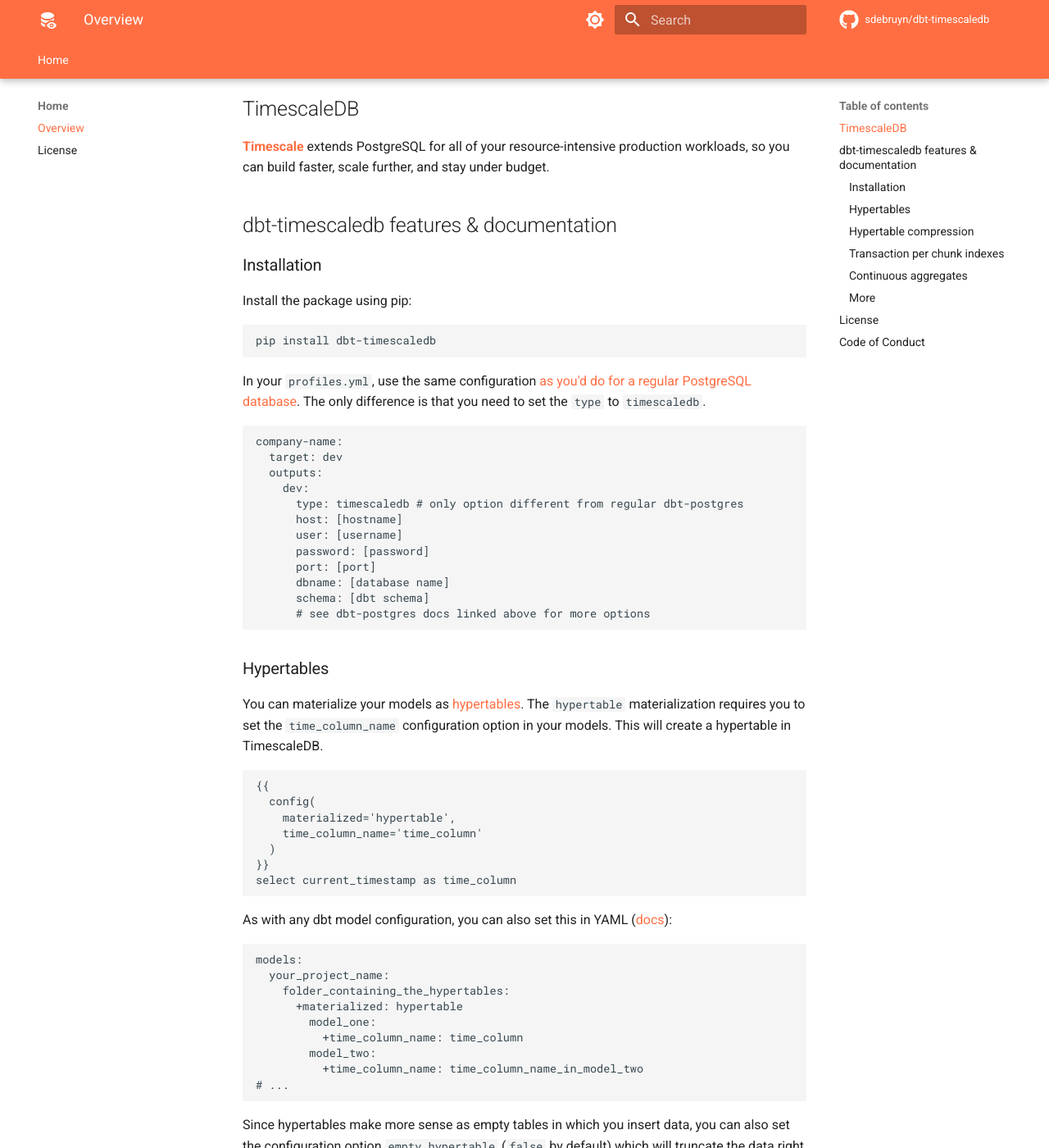
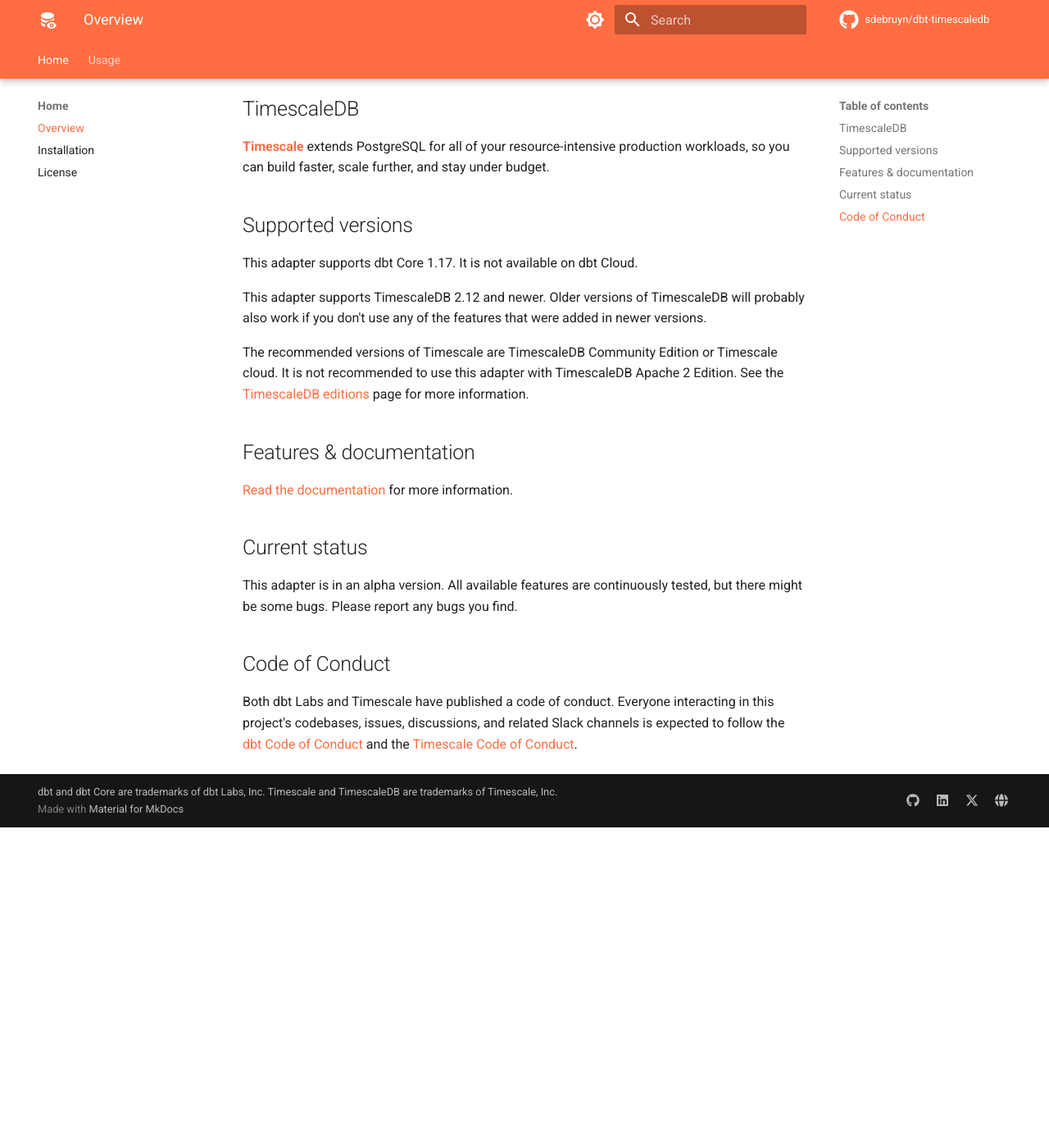
Before and after one commit to sdebruyn/dbt-timescaledb, an MkDocs documentation site: the page built from docs/index.md, in a window 1280 px wide and 1400 px high, scrolled down 674 px. Shown: the whole window at 82% size. Built offline with MkDocs 1.6.1 and Material for MkDocs 9.7.7, drawn with Linux system fonts in a browser that asks for light colours; plug-ins that fetch from the network failed and are left out; comment, search, counter and statistics services are not loaded; after the commit the page ends 1683 px from its top, so only the background shows below that; some of the changed text lies outside the part shown.

Commit message:
publish docs

````diff
--- a/.pre-commit-config.yaml
+++ b/.pre-commit-config.yaml
@@ -5,6 +5,7 @@
       - id: trailing-whitespace
       - id: end-of-file-fixer
       - id: check-yaml
+        args: ['--unsafe']
       - id: check-added-large-files
       - id: check-json
       - id: check-ast
--- a/README.md
+++ b/README.md
@@ -17,161 +17,22 @@
 
 **[Timescale](https://www.timescale.com/)** extends PostgreSQL for all of your resource-intensive production workloads, so you can build faster, scale further, and stay under budget.
 
-## dbt-timescaledb features & documentation
+## Supported versions
 
-### Installation
+This adapter supports dbt Core 1.17. It is not available on dbt Cloud.
 
-Install the package using pip:
+This adapter supports TimescaleDB 2.12 and newer. Older versions of TimescaleDB will probably also work if you don't use any of the features that were added in newer versions.
 
-```bash
-pip install dbt-timescaledb
-```
+The recommended versions of Timescale are TimescaleDB Community Edition or Timescale cloud. It is not recommended to use this adapter with TimescaleDB Apache 2 Edition. See the [TimescaleDB editions](https://docs.timescale.com/about/latest/timescaledb-editions/) page for more information.
 
-In your `profiles.yml`, use the same configuration [as you'd do for a regular PostgreSQL database](https://docs.getdbt.com/docs/core/connect-data-platform/postgres-setup#profile-configuration). The only difference is that you need to set the `type` to `timescaledb`.
+## Features & documentation
 
-```yaml
-company-name:
-  target: dev
-  outputs:
-    dev:
-      type: timescaledb # only option different from regular dbt-postgres
-      host: [hostname]
-      user: [username]
-      password: [password]
-      port: [port]
-      dbname: [database name]
-      schema: [dbt schema]
-      # see dbt-postgres docs linked above for more options
-```
+[Read the documentation](https://dbt-timescaledb.debruyn.dev/) for more information.
 
-### Hypertables
+## Current status
 
-You can materialize your models as [hypertables](https://docs.timescale.com/use-timescale/latest/hypertables/about-hypertables/). The `hypertable` materialization requires you to set the `time_column_name` configuration option in your models. This will create a hypertable in TimescaleDB.
-
-```sql
-{{
-  config(
-    materialized='hypertable',
-    time_column_name='time_column'
-  )
-}}
-select current_timestamp as time_column
-```
-
-As with any dbt model configuration, you can also set this in YAML ([docs](https://docs.getdbt.com/reference/model-configs)):
-
-```yaml
-models:
-  your_project_name:
-    folder_containing_the_hypertables:
-      +materialized: hypertable
-        model_one:
-          +time_column_name: time_column
-        model_two:
-          +time_column_name: time_column_name_in_model_two
-# ...
-```
-
-Since hypertables make more sense as empty tables in which you insert data, you can also set the configuration option `empty_hypertable` (`false` by default) which will truncate the data right after creating the table and right before converting it into a hypertable.
-
-All [other TimescaleDB hypertable configuration options](https://docs.timescale.com/api/latest/hypertable/create_hypertable/#optional-arguments) are supported through model configuration as well:
-
-* `time_column_name`
-* `partitioning_column`
-* `number_partitions`
-* `chunk_time_interval`
-* `create_default_indexes` (boolean)
-* `partitioning_func`
-* `associated_schema_name`
-* `associated_table_prefix`
-* `time_partitioning_func`
-* `replication_factor`
-* `data_nodes` (list of strings)
-* `distributed` (boolean)
-
-### Hypertable compression
-
-You can also configure [hypertable compression](https://docs.timescale.com/use-timescale/latest/compression/about-compression/) options:
-
-```sql
-{{
-  config(
-    materialized='hypertable',
-    time_column_name='time_column',
-    compression={
-      after='1 day',
-    }
-  )
-}}
-select current_timestamp as time_column
-```
-
-or YAML examples:
-
-```yaml
-models:
-  your_project_name:
-    folder_containing_the_hypertables:
-      +materialized: hypertable
-      +compression: false # same as leaving this out, default value
-        model_one:
-          +time_column_name: time_column
-          +compression:
-            after: interval '1 day'
-        model_two:
-          +time_column_name: time_column_name_in_model_two
-          +compression:
-            after: interval '1 hour'
-            chunk_time_interval: 1 day
-            orderby: 'another_column'
-            segmentby: ['column_one', 'column_two']
-# ...
-```
-
-The following compression options ([docs for compression](https://docs.timescale.com/api/latest/compression/alter_table_compression/) and docs for [compression policy](https://docs.timescale.com/api/latest/compression/add_compression_policy/#add_compression_policy)) are supported:
-
-* `orderby` (string)
-* `segmentby` (list of strings)
-* `chunk_time_interval` (the actual interval, not prefixed with "interval")
-* `after` (interval or integer depending on your time column): **required**
-* `schedule_interval` (interval)
-* `initial_start`
-* `timezone`
-
-### Transaction per chunk indexes
-
-You can create [transaction per chunk indexes](https://docs.timescale.com/api/latest/hypertable/create_index/) by setting the optional boolean `transaction_per_chunk` in the [index configuration](https://docs.getdbt.com/reference/resource-configs/postgres-configs#indexes), similar to the `unique` setting.
-
-### Continuous aggregates
-
-There is support for `continuous_aggregate` materialization. This materialization will create a continuous aggregate in TimescaleDB.
-
-```sql
-{{
-  config(
-    materialized='continuous_aggregate',
-  )
-}}
-select
-    count(*),
-    time_bucket(interval '1 day', time_column) as bucket
-from {{ ref('a_hypertable') }}
-group by 2
-```
-
-### More
-
-Feel free to request things you're interested in by creating an [issue](https://github.com/sdebruyn/dbt-timescaledb/issues).
-
-The following things are planned:
-
-* Continuous aggregate policies
-* Continuous aggregate compression
-
-## License
-
-MIT License. See [LICENSE](https://dbt-timescaledb.debruyn.dev/license/) for full details.
+This adapter is in an alpha version. All available features are continuously tested, but there might be some bugs. Please report any bugs you find.
 
 ## Code of Conduct
 
-Everyone interacting in the dbt project's codebases, issue trackers, chat rooms, and mailing lists is expected to follow the [dbt Code of Conduct](https://community.getdbt.com/code-of-conduct).
+Both dbt Labs and Timescale have published a code of conduct. Everyone interacting in this project's codebases, issues, discussions, and related Slack channels is expected to follow the [dbt Code of Conduct](https://community.getdbt.com/code-of-conduct) and the [Timescale Code of Conduct](https://www.timescale.com/code-of-conduct).
--- /dev/null
+++ b/docs/usage/compression.md
@@ -0,0 +1,75 @@
+# Compression
+
+Compression is one of the key features of TimescaleDB and can speed up queries while drastically reducing storage requirements.
+
+!!! info
+    Consult the [Timescale docs](https://docs.timescale.com/use-timescale/latest/compression/about-compression/) to learn more about compression.
+
+!!! note "Hypertables only for now"
+    For now, compression is only available on hypertables. Support for continuous aggregates will be added later.
+
+## Usage
+
+Compression is a configuration option for hypertables. The only required argument is `after`, referring to the time interval after which compression should be applied. This can be an interval or an integer depending on the data type of your time column.
+
+=== "SQL"
+
+    ```sql+jinja title="models/my_hypertable.sql"
+    {{
+      config(
+        materialized='hypertable',
+        time_column_name='time_column',
+        compression={
+          after="interval '1 day'",
+        }
+      )
+    }}
+    select current_timestamp as time_column
+    ```
+
+=== "YAML"
+
+    ```yaml title="dbt_project.yml"
+    models:
+      your_project_name:
+        folder_containing_the_hypertables:
+          +materialized: hypertable
+          +compression: false # (1)!
+            model_one:
+              +time_column_name: time_column
+              +compression:
+                after: interval '1 day'
+            model_two:
+              +time_column_name: time_column_name_in_model_two
+              +compression:
+                after: interval '1 hour'
+                chunk_time_interval: 1 day
+                orderby: 'another_column'
+                segmentby: ['column_one', 'column_two']
+    # ...
+    ```
+
+    1. This is the default value and the same as leaving out the `compression` key entirely.
+
+## Configuration options
+
+The `after` option from the compression policy settings is the only required option.
+
+### Compression settings
+
+* `orderby` (string)
+* `segmentby` (list of strings)
+* `chunk_time_interval` (the actual interval, not prefixed with "interval")
+
+!!! info
+    Consult the [Timescale docs](https://docs.timescale.com/api/latest/compression/alter_table_compression/) for more information on these settings.
+
+### Compression policy settings
+
+* `after` (interval or integer depending on your time column)
+* `schedule_interval` (interval)
+* `initial_start`
+* `timezone`
+
+!!! info
+    Consult the [Timescale docs](https://docs.timescale.com/api/latest/compression/add_compression_policy/#add_compression_policy) for more information on these settings.
--- /dev/null
+++ b/docs/usage/continuous-aggregates.md
@@ -0,0 +1,36 @@
+# Continuous aggregates
+
+Continuous aggregates are the reason that this adapter exists. With this adapter, you can use dbt to manage your continuous aggregates and their configuration.
+
+!!! info
+    Consult the [Timescale docs](https://docs.timescale.com/use-timescale/latest/hypertables/about-hypertables/) for more information on continuous aggregates.
+
+!!! tip "Materialized views"
+    dbt-postgres 1.6 added support for [materialized views](https://docs.getdbt.com/docs/build/materializations#materialized-view). This feature is **also still available** in this adapter. The main difference between materialized views and continuous aggregates is that continuous aggregates are automatically refreshed (based on a policy) by TimescaleDB, while materialized views are refreshed manually or when you run `dbt run`.
+
+## Usage
+
+To use continuous aggregates, you need to set the `materialized` config to `continuous_aggregate`.
+
+=== "SQL"
+
+    ```sql+jinja hl_lines="2" title="models/my_aggregate.sql"
+    {{
+      config(materialized='continuous_aggregate')
+    }}
+    select
+        count(*),
+        time_bucket(interval '1 day', time_column) as bucket
+    from {{ source('a_hypertable') }}
+    group by 2
+    ```
+
+=== "YAML"
+
+    ```yaml hl_lines="4" title="dbt_project.yaml"
+    models:
+      your_project_name:
+        model_name:
+          +materialized: continuous_aggregate
+    # ...
+    ```
--- /dev/null
+++ b/docs/usage/hypertables.md
@@ -0,0 +1,84 @@
+# Hypertables
+
+[Hypertables](https://docs.timescale.com/use-timescale/latest/hypertables/about-hypertables/) are usually used to ingest time-series data. They are a high-performance version of regular Postgres tables focussed on time-based bucketting, chunking, and partitioning.
+
+Hypertables make less sense as dbt models to store transformed data. However, you can still use them as such. A more useful version right now is the `empty` option, which will create empty hypertables.
+
+!!! danger "Only run hypertable models once"
+
+    dbt will always recreate your entire model. This means that all existing data in your hypertables will be lost when you run them again. If you're using hypertables for ingesting time-series data, you probably don't want this.
+
+!!! info
+    Consult the [Timescale docs](https://docs.timescale.com/use-timescale/latest/hypertables/about-hypertables/) for more information on hypertables.
+
+## Usage
+
+To materialize a model as a hypertable, simply set its `materialization` in the config to `hypertable`. Every hypertable also requires you to set the name of the time column.
+
+=== "SQL"
+
+    ```sql+jinja hl_lines="3 4" title="models/my_hypertable.sql"
+    {{
+      config(
+        materialized='hypertable',
+        time_column_name='time_column'
+      )
+    }}
+    select current_timestamp as time_column
+    ```
+
+=== "YAML"
+
+    ```yaml title="dbt_project.yml"
+    models:
+      your_project_name:
+        folder_containing_the_hypertables:
+          +materialized: hypertable
+            model_one:
+              +time_column_name: time_column # (1)!
+            model_two:
+              +time_column_name: time_column_name_in_model_two
+    # ...
+    ```
+
+    1.  While you can set the `hypertable` materialization for multiple models, you'll still have to configure the `time_column_name` for each model individually.
+
+## Configuration options
+
+### dbt-specific options
+
+The following options are not taken from the TimescaleDB APIs, but are specific to this adapter.
+
+* `empty_hypertable`: If set to `true`, the hypertable will be truncated right after creation (as a regular table) and right before converting it into a hypertable. Defaults to `false`.
+
+### TimescaleDB hypertable options
+
+All [TimescaleDB hypertable configuration options](https://docs.timescale.com/api/latest/hypertable/create_hypertable/#optional-arguments) as of version 2.12 are supported through model configuration as well:
+
+* `time_column_name`
+* `partitioning_column`
+* `number_partitions`
+* `chunk_time_interval`
+* `create_default_indexes` (boolean)
+* `partitioning_func`
+* `associated_schema_name`
+* `associated_table_prefix`
+* `time_partitioning_func`
+* `replication_factor`
+* `data_nodes` (list of strings)
+* `distributed` (boolean)
+
+!!! info
+    Consult the [Timescale docs](https://docs.timescale.com/api/latest/hypertable/create_hypertable/#optional-arguments) for more information on these options.
+
+## :thinking: Ideas
+
+dbt could still be useful to manage hypertables and their policies. Here are a few ideas of features we could implement in the future to make this process easier.
+
+### Leverage sources
+
+You probably will want to expose your hypertables to dbt as [sources](https://docs.getdbt.com/docs/build/sources) since they are meant for data ingestion, not for data tranformation. We could maybe add all required configuration options to the `source` properties and then leverage that to manage the policies on the hypertable or even to initially create the hypertable itself.
+
+### :heart_eyes: Virtual table
+
+The problem with the sources above however is that the new [dbt contract](https://docs.getdbt.com/docs/collaborate/govern/model-contracts) features defining the schema are only available for models. Therefore, we could create a virtual version of this materialization which only sets all policies and updates the schema. This would probably feel more native in dbt as you could leverage its extensive configuration options and the schema defined in the contract.
--- a/mkdocs.yml
+++ b/mkdocs.yml
@@ -5,18 +5,20 @@
 repo_url: https://github.com/sdebruyn/dbt-timescaledb
 edit_uri: edit/main/docs/
 repo_name: sdebruyn/dbt-timescaledb
-copyright: Copyright &copy; 2023 Sam Debruyn. dbt is a trademark of dbt Labs, Inc. Timescale is a trademark of Timescale, Inc.
+copyright: |
+  dbt and dbt Core are trademarks of dbt Labs, Inc.
+  Timescale and TimescaleDB are trademarks of Timescale, Inc.
 
 extra:
   social:
-    - icon: fontawesome/brands/github
-      link: https://github.com/sdebruyn/dbt-timescaledb
-    - icon: fontawesome/brands/linkedin
-      link: https://www.linkedin.com/in/samueldebruyn/
-    - icon: fontawesome/brands/x-twitter
-      link: https://x.com/s_debruyn
-    - icon: fontawesome/solid/globe
-      link: https://debruyn.dev
+  - icon: fontawesome/brands/github
+    link: https://github.com/sdebruyn/dbt-timescaledb
+  - icon: fontawesome/brands/linkedin
+    link: https://www.linkedin.com/in/samueldebruyn/
+  - icon: fontawesome/brands/x-twitter
+    link: https://x.com/s_debruyn
+  - icon: fontawesome/solid/globe
+    link: https://debruyn.dev
   analytics:
     provider: google
     property: G-9S204BDS2D
@@ -29,15 +31,24 @@
       make our documentation better.
 
 markdown_extensions:
-  - pymdownx.highlight
-  - pymdownx.snippets:
-      check_paths: true
+- admonition
+- pymdownx.highlight
+- pymdownx.superfences
+- pymdownx.inlinehilite
+- pymdownx.snippets:
+    check_paths: true
+- pymdownx.emoji:
+    emoji_index: !!python/name:material.extensions.emoji.twemoji
+    emoji_generator: !!python/name:material.extensions.emoji.to_svg
+- pymdownx.tabbed:
+    alternate_style: true
 
 plugins:
-  - search
-  - social
-  - git-revision-date-localized
-  - autorefs
+- search
+- social
+- git-revision-date-localized
+- autorefs
+- open-in-new-tab
 
 theme:
   name: material
@@ -45,34 +56,43 @@
     logo: material/database-eye
     repo: fontawesome/brands/github
   palette:
-    - scheme: default
-      toggle:
-        icon: material/brightness-7
-        name: Switch to dark mode
-      primary: deep orange
-      accent: yellow
-      media: "(prefers-color-scheme: light)"
-    - scheme: slate
-      toggle:
-        icon: material/brightness-4
-        name: Switch to light mode
-      primary: yellow
-      accent: deep orange
-      media: "(prefers-color-scheme: dark)"
+  - scheme: default
+    toggle:
+      icon: material/brightness-7
+      name: Switch to dark mode
+    primary: deep orange
+    accent: yellow
+    media: "(prefers-color-scheme: light)"
+  - scheme: slate
+    toggle:
+      icon: material/brightness-4
+      name: Switch to light mode
+    primary: yellow
+    accent: deep orange
+    media: "(prefers-color-scheme: dark)"
   features:
-    - search.suggest
-    - content.action.edit
-    - navigation.instant
-    - navigation.instant.progress
-    - navigation.tracking
-    - navigation.top
-    - navigation.tabs
-    - navigation.tabs.sticky
+  - search.suggest
+  - content.action.edit
+  - navigation.instant
+  - navigation.instant.progress
+  - navigation.tracking
+  - navigation.top
+  - navigation.tabs
+  - navigation.tabs.sticky
+  - content.code.copy
+  - content.code.annotate
 
 extra_css:
-  - stylesheets/extra.css
+- stylesheets/extra.css
 
 nav:
-  - Home:
-      - Overview: index.md
-      - License: license.md
+- Home:
+  - Overview: index.md
+  - Installation: installation.md
+  - License: license.md
+- Usage:
+  - Overview: usage/index.md
+  - Hypertables: usage/hypertables.md
+  - Continuous aggregates: usage/continuous-aggregates.md
+  - Compression: usage/compression.md
+  - Indexes: usage/indexes.md
--- a/pyproject.toml
+++ b/pyproject.toml
@@ -60,6 +60,7 @@
     "mkdocs-git-revision-date-localized-plugin>=1.2.1",
     "mkdocs-autorefs>=0.5.0",
     "pymdown-extensions>=10.4",
+    "mkdocs-open-in-new-tab>=1.0.3",
 ]
 
 [tool.ruff]
````
Also changed, not shown: docs/installation.md (added, +24 -0 lines), docs/license.md (+9 -0 lines), docs/usage/index.md (added, +11 -0 lines), docs/usage/indexes.md (added, +41 -0 lines), 1 other file.
